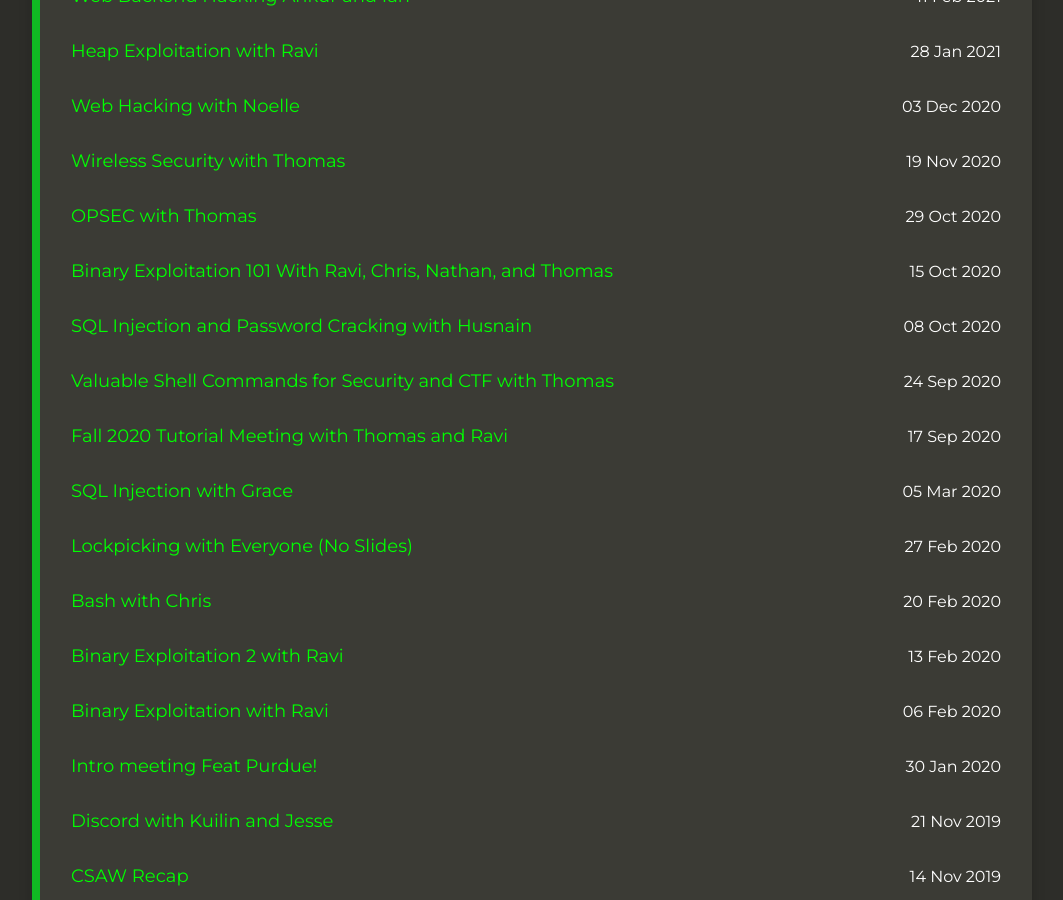
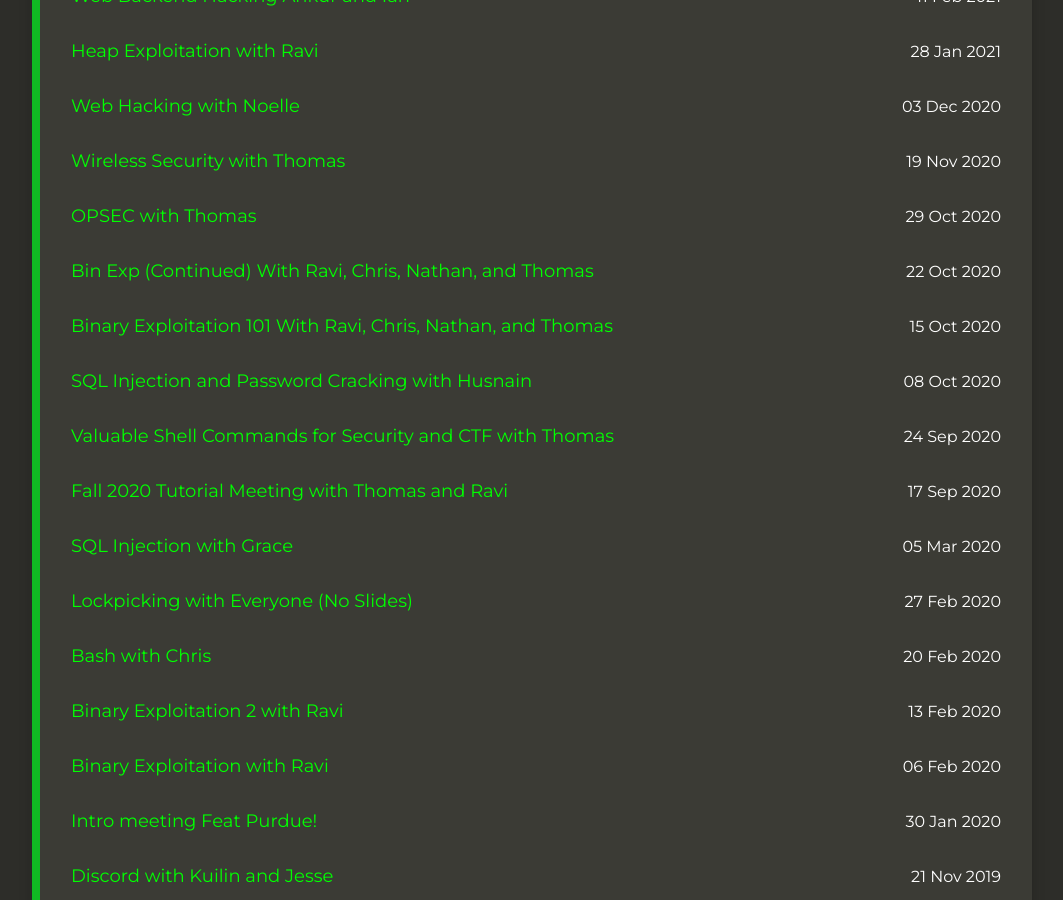
Before and after one commit to sigpwny/sigpwny.github.io-archive, a Jekyll site: the page built from presentation.md, in a window 1280 px wide and 900 px high, scrolled down 889 px. Shown: the whole window, without its empty margins (108-1171 px from the left). Built offline with Jekyll 4.4.1, drawn with Linux system fonts in a browser that asks for light colours; nearby versions of some CDN libraries.

Commit message:
Oct 22 Add to presentations

```diff
--- a/presentation.md
+++ b/presentation.md
@@ -71,6 +71,11 @@ presentations: [
     link: "https://sigpwny.github.io/presentation-content/FA2020/opsec.pdf",
     title: "OPSEC with Thomas",
     date: "2020-10-29",
+  },
+  {
+    link: "https://sigpwny.github.io/presentation-content/FA2020/binary_exploitation.pdf",
+    title: "Bin Exp (Continued) With Ravi, Chris, Nathan, and Thomas",
+    date: "2020-10-22",
   },
   {
     link: "https://sigpwny.github.io/presentation-content/FA2020/binary_exploitation.pdf",
```
